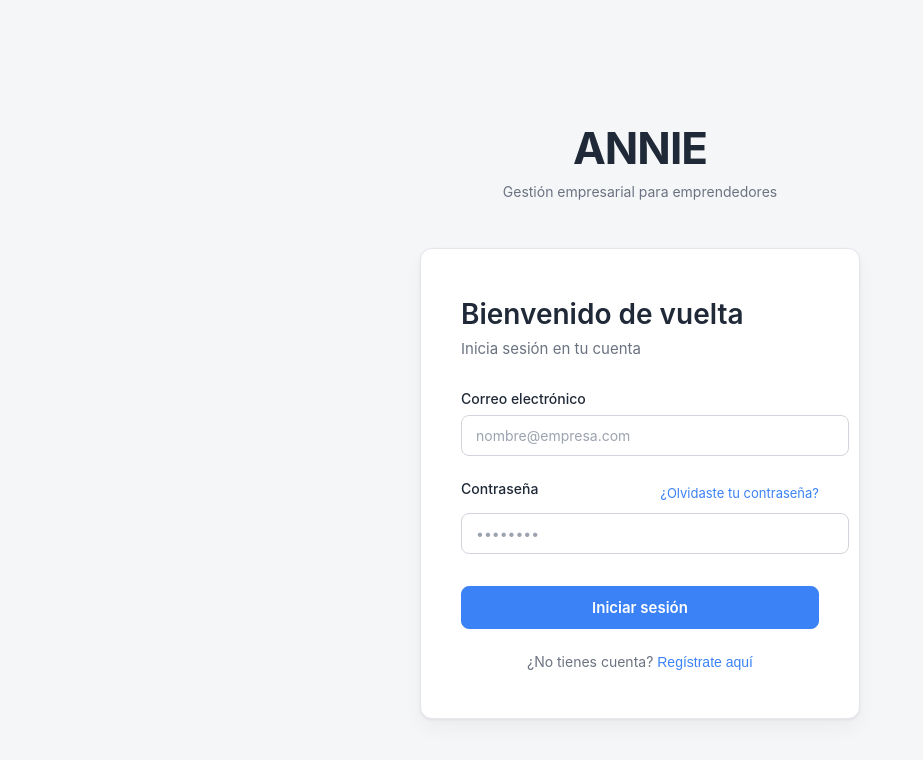
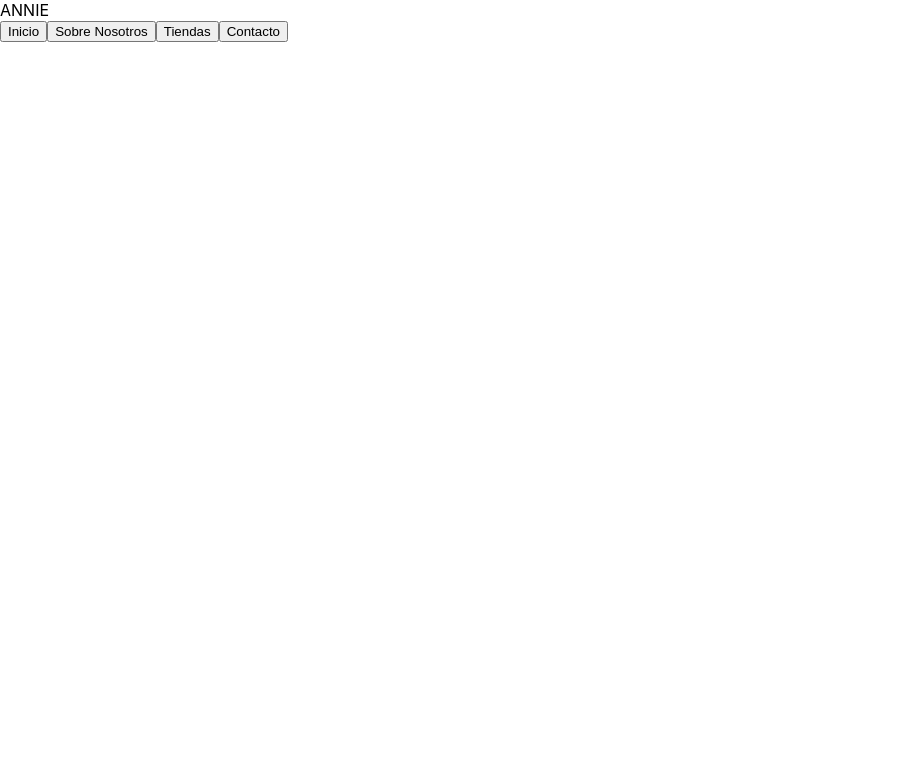
Before and after one commit to AzelMe/annieV2, a React (Create React App) app in the folder nombre-del-proyecto/: page / in a window 1280 px wide. Shown: the top 760 px of the page, without its empty margins (0-923 px from the left). Built offline with nearby package versions, Linux system fonts and the light colour scheme.

Commit message:
tests de recreacion 1

```diff
--- a/nombre-del-proyecto/src/App.js
+++ b/nombre-del-proyecto/src/App.js
@@ -1,13 +1,18 @@
 import { BrowserRouter, Routes, Route } from "react-router-dom";
+import NavBar from "./NavBar";
+
 import Login from "./Login/Login";
 import Registro from "./Registro/Registro";
+
+
 
 function App() {
   return (
     <BrowserRouter>
+      <NavBar/>
       <Routes>
-        <Route path="/" element={<Login />} />
-        <Route path="/registro" element={<Registro />} />
+    { /*  <Route path="/" element={<Login />} />
+        <Route path="/registro" element={<Registro />} /> */}
       </Routes>
     </BrowserRouter>
   );
--- /dev/null
+++ b/nombre-del-proyecto/src/NavBar.js
@@ -0,0 +1,25 @@
+import { useNavigate } from "react-router-dom";
+
+function NavBar() {
+    const navigate = useNavigate();
+
+return (
+    <nav className="navbar">
+        <div className="navbar-logo" onClick={() => navigate("/")}>
+            ANNIE
+        </div>
+        <div className="navbar-links">
+            <button onClick={() => navigate("/registro")}>Inicio</button>
+            <button onClick={() => navigate("/registro")}>Sobre Nosotros</button>
+            <button onClick={() => navigate("/registro")}>Tiendas</button>
+            <button onClick={() => navigate("/registro")}>Contacto</button>
+        </div>
+    </nav>
+        );
+
+
+}
+
+
+
+export default NavBar;
```
